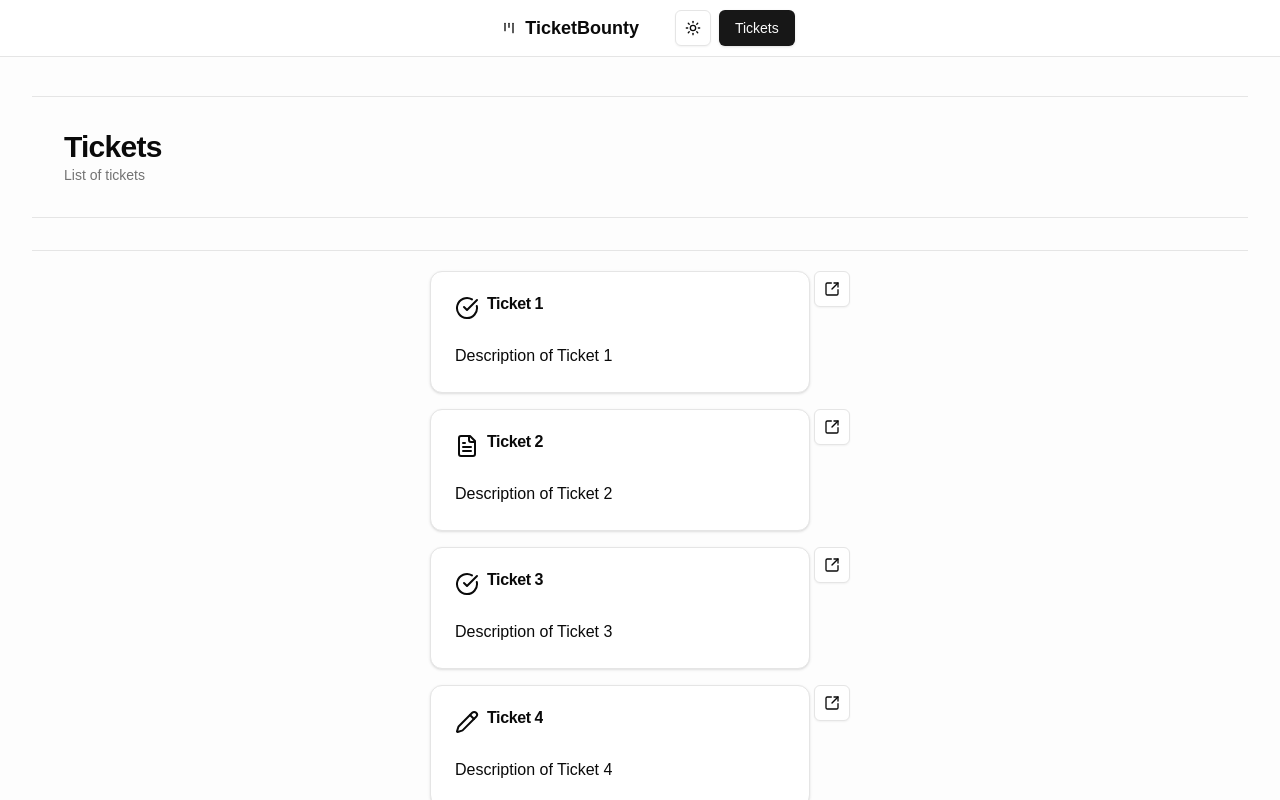
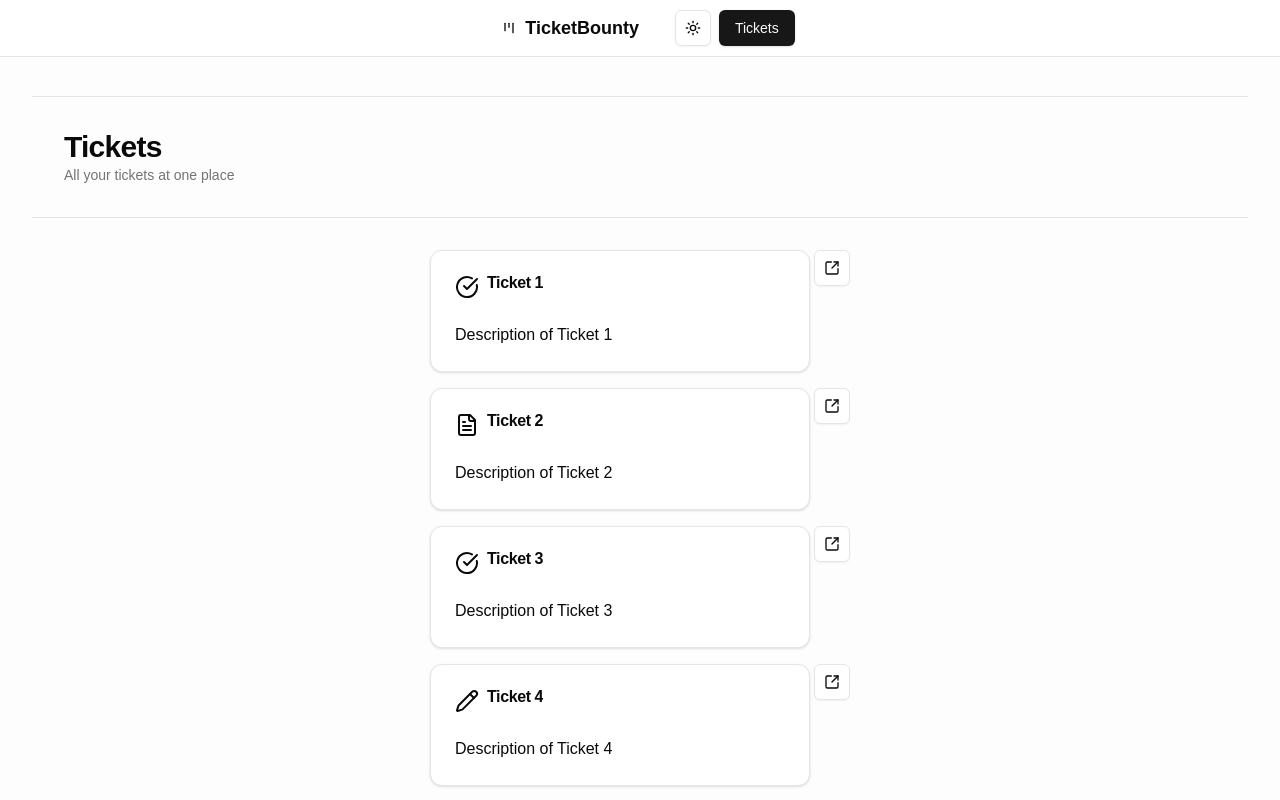
Before and after one commit to haroonsaeed82096/boards, a Next.js app: page /tickets in a window 1280 px wide. Shown: the top 800 px of the page. Built offline with nearby package versions, Linux system fonts and the light colour scheme.

Commit message:
queries, suspense and spinner

```diff
--- a/src/app/tickets/[ticketId]/page.tsx
+++ b/src/app/tickets/[ticketId]/page.tsx
@@ -1,10 +1,9 @@
 import { Placeholder } from "@/components/placeholder";
 import { Button } from "@/components/ui/button";
-import { initialTickets } from "@/data";
 import { ticketsPath } from "@/paths";
 import { Link } from "lucide-react";
 import { TicketItem } from "@/features/ticket/components/ticket-item";
-
+import { getTicket } from "@/features/ticket/queries/get-ticket";
 type TicketProps = {
   params: Promise<{
     ticketId: string;
@@ -12,7 +11,7 @@ type TicketProps = {
 };
 const Ticket = async ({ params }: TicketProps) => {
   const { ticketId } = await params;
-  const ticket = initialTickets.find((ticket) => ticket.id === ticketId);
+  const ticket = await getTicket(ticketId);
   if (!ticket) {
     return (
       <Placeholder
--- a/src/app/tickets/page.tsx
+++ b/src/app/tickets/page.tsx
@@ -1,26 +1,17 @@
-import { initialTickets } from "@/data";
-import { Separator } from "@/components/ui/separator"
 import { Heading } from "@/components/heading";
-import { TicketItem } from "@/features/ticket/components/ticket-item";
+import { Suspense } from "react";
+import { TicketList } from "@/features/ticket/components/ticket-list";
+import Spinner from "@/components/spinner";
 
-const Tickets = () => {
+const TicketsPage = async () => {
   return (
-    <>
-      <div className="flex-1 flex flex-col gap-y-8">
-        <Heading title="Tickets" description="List of tickets" />
-      <Separator />
-      </div>
-      <div className="flex-1 flex flex-col items-center gap-y-4 animate-fade-from-top mt-5">
-        {initialTickets.map((ticket) => {
-          return (
-            <>
-              <TicketItem key={ticket.id} ticket={ticket} />
-            </>
-          );
-        })}
-      </div>
-    </>
+    <div className="flex-1 flex flex-col gap-y-8">
+      <Heading title="Tickets" description="All your tickets at one place" />
+      <Suspense fallback={<Spinner />}>
+        <TicketList />
+      </Suspense>
+    </div>
   );
 };
 
-export default Tickets;
+export default TicketsPage;
--- /dev/null
+++ b/src/components/spinner.tsx
@@ -0,0 +1,9 @@
+import { LucideLoaderCircle } from "lucide-react";
+
+export default function Spinner() {
+    return (
+        <div className="flex-1 flex flex-col items-center justify-center self-center" role="status">
+            <LucideLoaderCircle className="h-16 w-16 animate-spin" />
+        </div>
+    );
+}
--- /dev/null
+++ b/src/features/ticket/components/ticket-list.tsx
@@ -0,0 +1,17 @@
+import { getTickets } from "../queries/get-tickets";
+import { Ticket } from "../types";
+import {TicketItem} from "./ticket-item"
+
+const TicketList = async () => {
+    const tickets = await getTickets();
+
+    return (
+        <div className="flex-1 flex flex-col items-center gap-y-4 animate-fade-from-top">
+        {tickets.map((ticket: Ticket) => (
+          <TicketItem key={ticket.id} ticket={ticket} />
+        ))}
+      </div>
+    )
+}
+
+export {TicketList}
--- /dev/null
+++ b/src/features/ticket/queries/get-ticket.ts
@@ -0,0 +1,12 @@
+import { initialTickets } from "@/data";
+import { Ticket } from "../types";
+
+export const getTicket = async (id: string): Promise<Ticket | null> => {
+  await new Promise((resolve) => setTimeout(resolve, 2000));
+
+  const maybeTicket = initialTickets.find((ticket) => ticket.id === id);
+
+  return new Promise((resolve) => {
+    resolve(maybeTicket || null);
+  });
+};
--- /dev/null
+++ b/src/features/ticket/queries/get-tickets.ts
@@ -0,0 +1,10 @@
+import { initialTickets } from "@/data";
+import { Ticket } from "../types";
+
+export const getTickets = async (): Promise<Ticket[]> => {
+  await new Promise((resolve) => setTimeout(resolve, 2000));
+
+  return new Promise((resolve) => {
+    resolve(initialTickets);
+  });
+};
```
